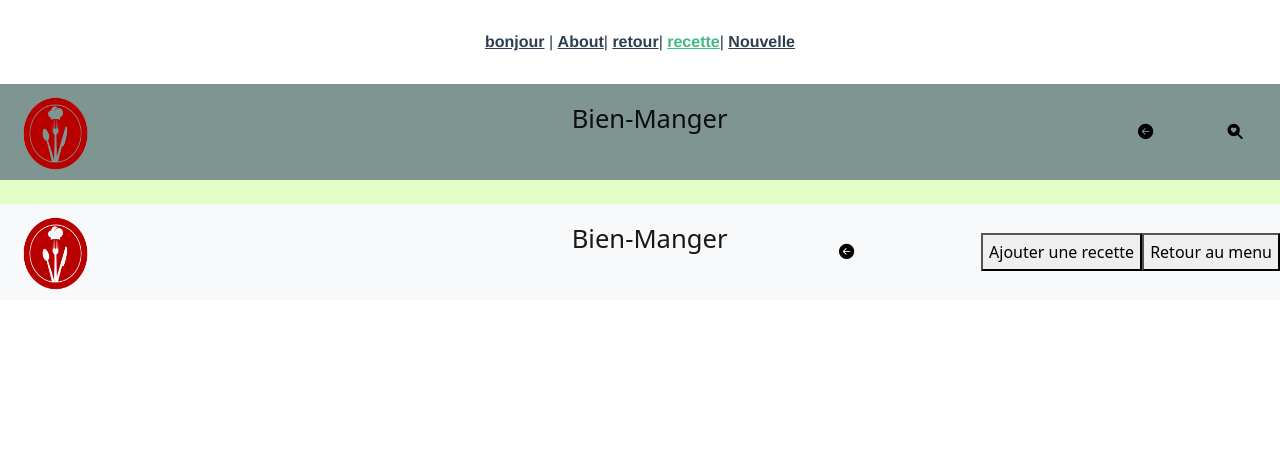
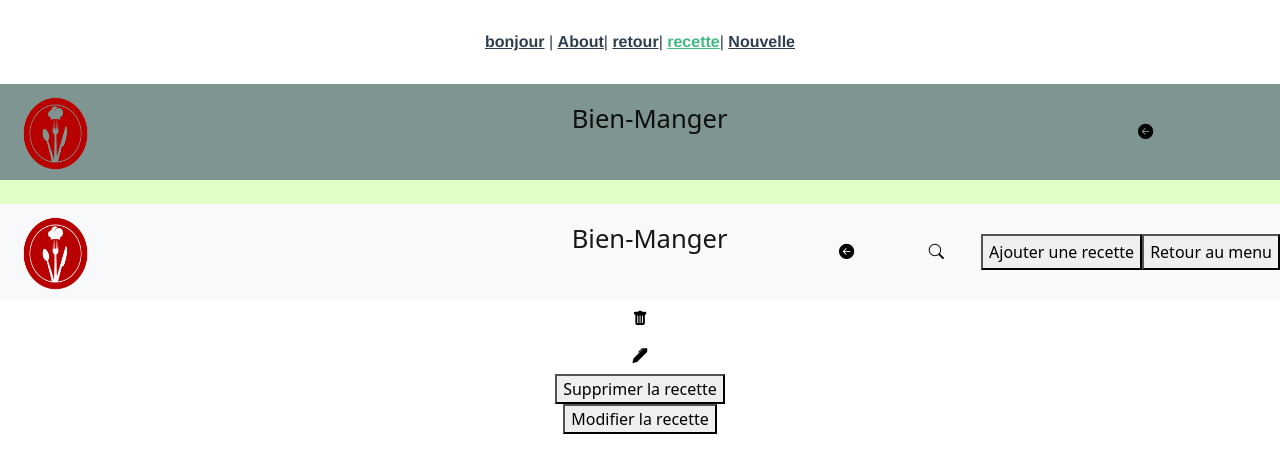
Before and after one commit to Kennt49/BienManger_v2, a Vue app: page /recetteUniq in a window 1280 px wide. Shown: the top 472 px of the page. Built offline with nearby package versions, Linux system fonts and the light colour scheme.

Commit message:
maj navbar

```diff
--- a/public/index.html
+++ b/public/index.html
@@ -45,6 +45,20 @@
       </div>
   </nav>
 
+  <div class="display">
+    <button type="button" class="btn display btn-outline-primary"><i class="bi bi-trash-fill"></i></button>
+</div>
+<div class="display">
+  <button type="button" class="btn display btn-outline-primary"><i class="bi bi-pen-fill"></i></button>
+</div>
+
+<div class="display">
+  <button type="button" class="">Supprimer la recette</button>
+</div>
+<div class="display">
+  <button type="button" class="">Modifier la recette</button>
+</div>
+
     <script src="https://cdn.jsdelivr.net/npm/bootstrap@5.2.0/dist/js/bootstrap.bundle.min.js" integrity="sha384-A3rJD856KowSb7dwlZdYEkO39Gagi7vIsF0jrRAoQmDKKtQBHUuLZ9AsSv4jD4Xa" crossorigin="anonymous"></script>
   </body>
 </html>
--- a/public/style.css
+++ b/public/style.css
@@ -116,12 +116,22 @@ p {
     border-color: transparent;
 }
 
-.bi-search-heart-fill {
+.bi-search {
     color: black;
     font-size: 95%;
 }
 
 .bi-arrow-left-circle-fill {
+    color: black;
+    font-size: 95%;
+}
+
+.bi-trash-fill {
+    color: black;
+    font-size: 95%;
+}
+
+.bi-pen-fill {
     color: black;
     font-size: 95%;
 }
```
